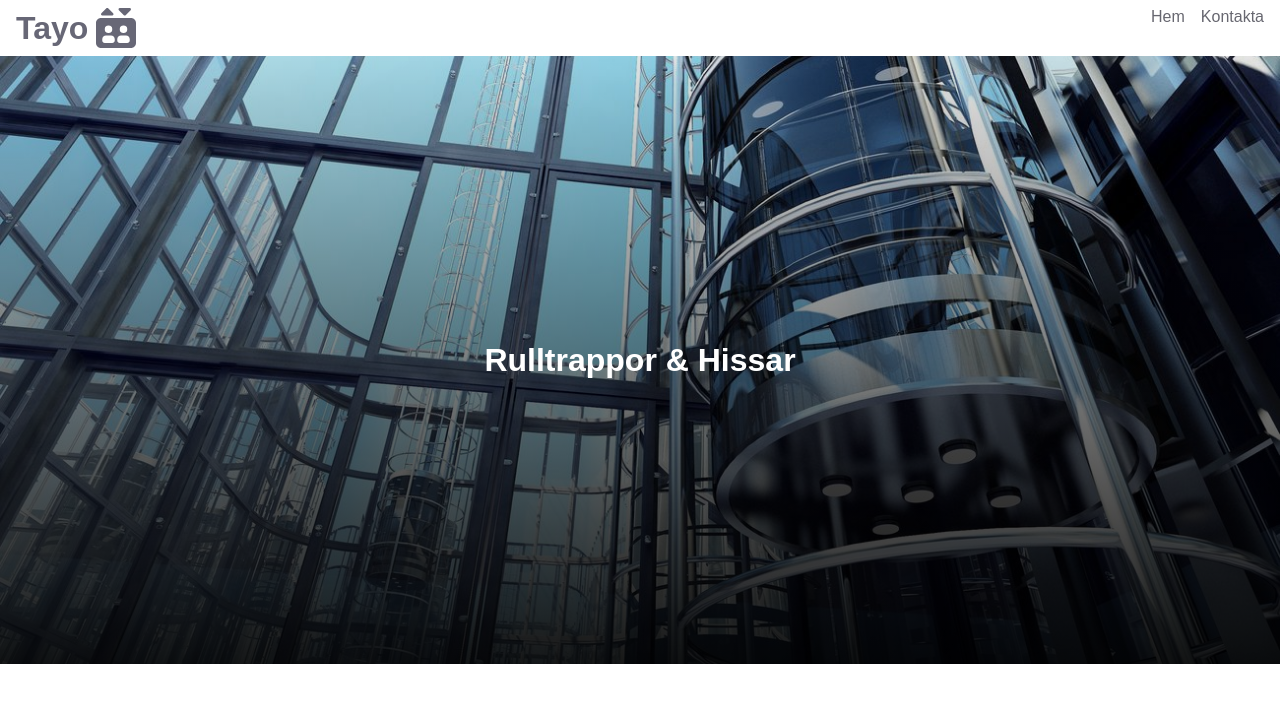
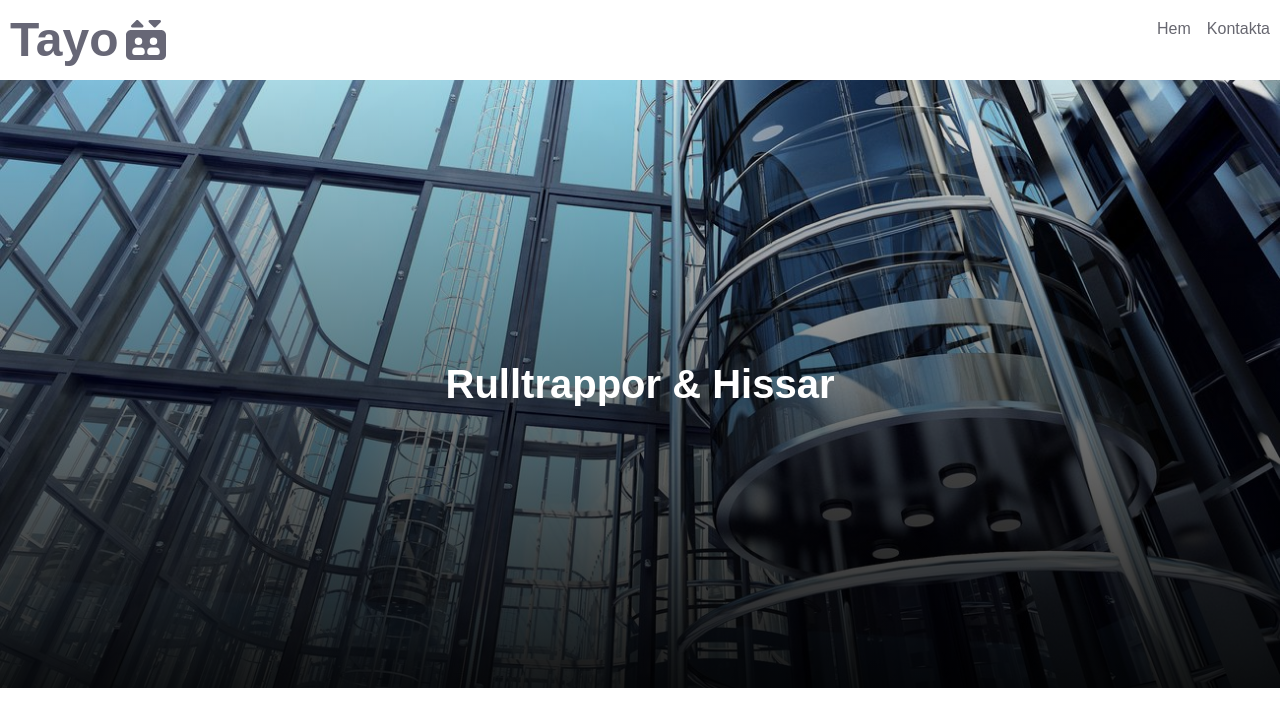
Before and after one commit to patrikyo/tayo, a Next.js app: page / in a window 1280 px wide. Shown: the top 726 px of the page. Built offline with nearby package versions, Linux system fonts and the light colour scheme.

Commit message:
Imporves styling

```diff
--- a/src/app/components/Header/Header.module.css
+++ b/src/app/components/Header/Header.module.css
@@ -1,8 +1,8 @@
 .container {
-  padding: 0.5rem 1rem;
+  padding: 1.25rem 0.625rem;
   display: flex;
   justify-content: space-between;
-  align-items: start;
+  align-items: flex-start;
 }
 
 .titleContainer {
@@ -13,6 +13,8 @@
 
 .title {
   color: #676776;
+  font-size: 3rem;
+  line-height: 0.5;
 }
 
 .icon {
--- a/src/app/components/HeroSection/HeroSection.module.css
+++ b/src/app/components/HeroSection/HeroSection.module.css
@@ -14,5 +14,6 @@
 
 .title {
   color: #ffff;
-  font-size: 2rem;
+  font-size: 2.5rem;
+  text-align: center;
 }
```
